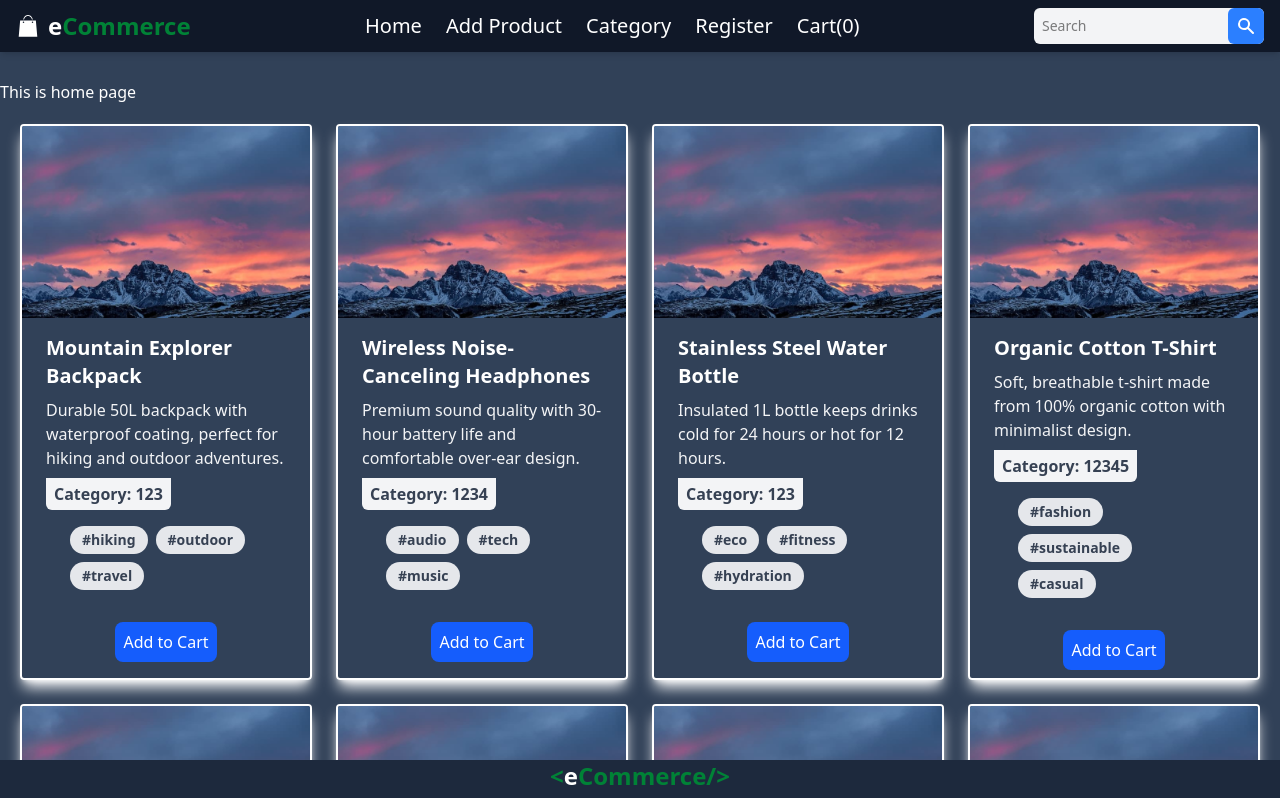
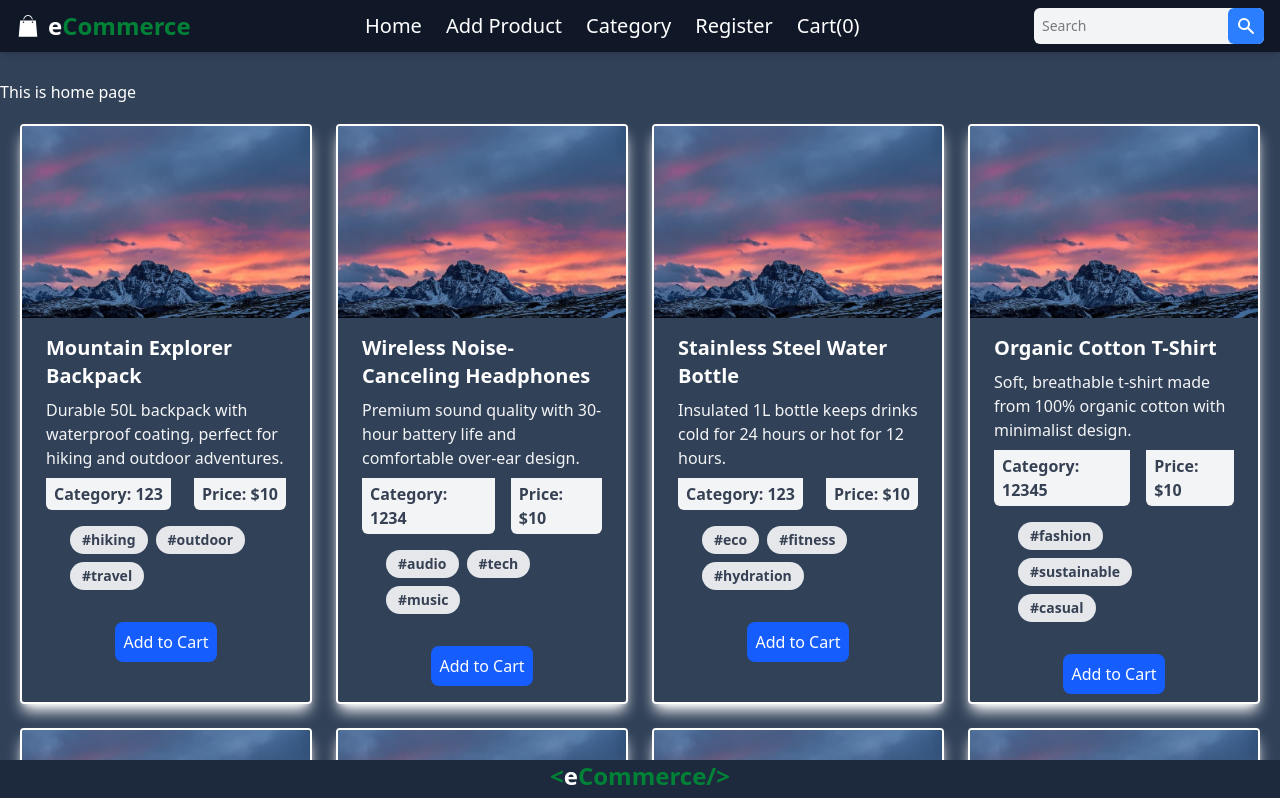
Before and after one commit to haseeb-505/eCommerce_project, a React (Vite) app in the folder frontend/: page / in a window 1280 px wide. Shown: the top 798 px of the page. Built offline with nearby package versions, Linux system fonts and the light colour scheme.

Commit message:
price tag added

```diff
--- a/frontend/src/components/Products.jsx
+++ b/frontend/src/components/Products.jsx
@@ -9,6 +9,7 @@ const Products = () => {
           description: "Durable 50L backpack with waterproof coating, perfect for hiking and outdoor adventures.",
           tags: ["#hiking", "#outdoor", "#travel"],
           image: "./images/card-top.jpg",
+          price: '10',
           category: "123"
         },
         {
@@ -17,6 +18,7 @@ const Products = () => {
           description: "Premium sound quality with 30-hour battery life and comfortable over-ear design.",
           tags: ["#audio", "#tech", "#music"],
           image: "./images/card-top.jpg",
+          price: '10',
           category: "1234"
 
         },
@@ -26,6 +28,7 @@ const Products = () => {
           description: "Insulated 1L bottle keeps drinks cold for 24 hours or hot for 12 hours.",
           tags: ["#eco", "#fitness", "#hydration"],
           image: "./images/card-top.jpg",
+          price: '10',
           category: "123"
         },
         {
@@ -34,6 +37,7 @@ const Products = () => {
           description: "Soft, breathable t-shirt made from 100% organic cotton with minimalist design.",
           tags: ["#fashion", "#sustainable", "#casual"],
           image: "./images/card-top.jpg",
+          price: '10',
           category: "12345"
         },
         {
@@ -42,6 +46,7 @@ const Products = () => {
           description: "Track your heart rate, steps, sleep patterns, and receive smartphone notifications.",
           tags: ["#fitness", "#tech", "#health"],
           image: "./images/card-top.jpg",
+          price: '10',
           category: "123"
         },
         {
@@ -50,6 +55,7 @@ const Products = () => {
           description: "Artisan-crafted mug with unique glaze patterns, microwave and dishwasher safe.",
           tags: ["#home", "#artisan", "#coffee"],
           image: "./images/card-top.jpg",
+          price: '10',
           category: "1234"
         },
         {
@@ -58,6 +64,7 @@ const Products = () => {
           description: "Portable speaker with 15W output, waterproof design, and 10-hour playtime.",
           tags: ["#audio", "#portable", "#outdoor"],
           image: "./images/card-top.jpg",
+          price: '10',
           category: "123"
         },
         {
@@ -66,6 +73,7 @@ const Products = () => {
           description: "Genuine leather cover with refillable notebook insert and pen holder.",
           tags: ["#stationery", "#office", "#gift"],
           image: "./images/card-top.jpg",
+          price: '10',
           category: "1234"
         },
         {
@@ -74,6 +82,7 @@ const Products = () => {
           description: "Non-slip, eco-friendly mat with 5mm thickness for maximum comfort.",
           tags: ["#fitness", "#yoga", "#wellness"],
           image: "./images/card-top.jpg",
+          price: '10',
           category: "12345"
         },
         {
@@ -82,6 +91,7 @@ const Products = () => {
           description: "Set of 5 leak-proof bags for food storage, freezer-safe and dishwasher safe.",
           tags: ["#kitchen", "#eco", "#storage"],
           image: "./images/card-top.jpg",
+          price: '10',
           category: "1234"
         }
       ];
@@ -103,13 +113,18 @@ const Products = () => {
                     <p className="text-gray-100 text-base">
                         {product.description}
                     </p>
-                    <div className="font-bold text-base mt-2 py-1 px-2 w-fit bg-gray-100 rounded-b-md text-gray-700">
-                        Category: {product.category}
+                    <div className="flex flex-row justify-between md:gap-4 lg:justify-between font-bold text-base mt-2">
+                        <div className="py-1 px-2 w-fit bg-gray-100 rounded-b-md text-gray-700">
+                            Category: {product.category}
+                        </div>
+                        <div className="py-1 px-2 w-fit bg-gray-100 rounded-b-md text-gray-700">
+                            Price: ${product.price}
+                        </div>
                     </div>
 
                     <div className="px-6 pt-4 pb-2">
                         {product.tags.map((tag, index) => (
-                            <span class="inline-block bg-gray-200 rounded-full px-3 py-1 text-sm font-semibold text-gray-700 mr-2 mb-2">
+                            <span className="inline-block bg-gray-200 rounded-full px-3 py-1 text-sm font-semibold text-gray-700 mr-2 mb-2">
                             {tag}
                           </span>
                         ))}
```
